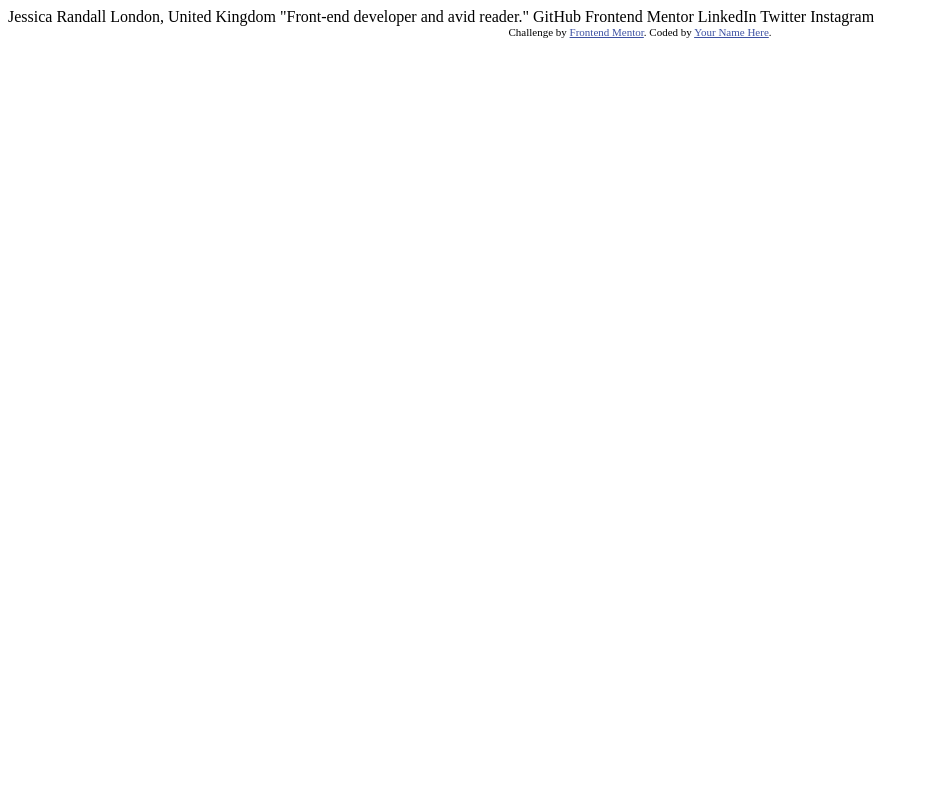
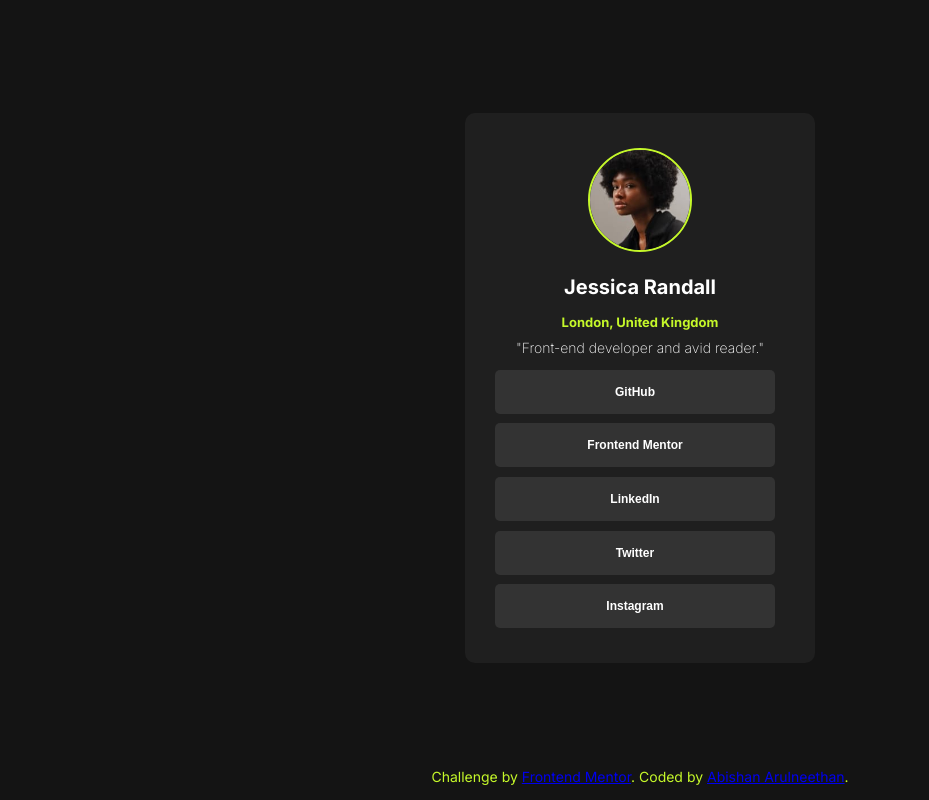
Before and after one commit to Abishan13/fm-social-links, a plain HTML site: page index.html in a window 1280 px wide. Shown: the whole page, without its empty margins (0-929 px from the left). Drawn offline with Linux system fonts and the light colour scheme.

Commit message:
Final commit

```diff
--- a/index.html
+++ b/index.html
@@ -1,34 +1,49 @@
 <!DOCTYPE html>
 <html lang="en">
   <head>
-  <meta charset="UTF-8">
-  <meta name="viewport" content="width=device-width, initial-scale=1.0"> <!-- displays site properly based on user's device -->
+    <meta charset="UTF-8" />
+    <meta name="viewport" content="width=device-width, initial-scale=1.0" />
+    <link rel="preconnect" href="https://fonts.googleapis.com" />
+    <link rel="preconnect" href="https://fonts.gstatic.com" crossorigin />
+    <link
+      href="https://fonts.googleapis.com/css2?family=Inter:ital,opsz,wght@0,14..32,100..900;1,14..32,100..900&display=swap"
+      rel="stylesheet"
+    />
+    <link rel="stylesheet" href="style.css" />
+    <!-- displays site properly based on user's device -->
 
-  <link rel="icon" type="image/png" sizes="32x32" href="./assets/images/favicon-32x32.png">
+    <link
+      rel="icon"
+      type="image/png"
+      sizes="32x32"
+      href="./assets/images/favicon-32x32.png"
+    />
 
     <title>Frontend Mentor | Social links profile</title>
-
-  <!-- Feel free to remove these styles or customise in your own stylesheet 👍 -->
-  <style>
-    .attribution { font-size: 11px; text-align: center; }
-    .attribution a { color: hsl(228, 45%, 44%); }
-  </style>
   </head>
   <body>
-
-  Jessica Randall
-  London, United Kingdom
-  "Front-end developer and avid reader."
-
-  GitHub
-  Frontend Mentor
-  LinkedIn
-  Twitter
-  Instagram
-
-  <div class="attribution">
-    Challenge by <a href="https://www.frontendmentor.io?ref=challenge" target="_blank">Frontend Mentor</a>.
-    Coded by <a href="#">Your Name Here</a>.
+    <div class="container">
+      <div class="content">
+        <img src="assets/images/avatar-jessica.jpeg" alt="" class="avatar" />
+        <h1 class="firstname">Jessica Randall</h1>
+        <h2 class="city">London, United Kingdom</h2>
+        <p class="description">"Front-end developer and avid reader."</p>
+        <div class="social-btn"></div>
+        <button class="my-button">GitHub</button>
+        <button class="my-button">Frontend Mentor</button>
+        <button class="my-button">LinkedIn</button>
+        <button class="my-button">Twitter</button>
+        <button class="my-button">Instagram</button>
+      </div>
     </div>
   </body>
+  <footer>
+    <div class="attribution">
+      Challenge by
+      <a href="https://www.frontendmentor.io?ref=challenge" target="_blank"
+        >Frontend Mentor</a
+      >. Coded by
+      <a href="https://github.com/Abishan13">Abishan Arulneethan</a>.
+    </div>
+  </footer>
 </html>
--- /dev/null
+++ b/style.css
@@ -0,0 +1,94 @@
+body {
+  background-color: hsl(0, 0%, 8%);
+  font-family: "Inter", sans-serif;
+  font-size: 14px;
+}
+
+.container {
+  position: relative;
+  height: 95vh;
+}
+
+.content {
+  position: absolute;
+  top: 50%;
+  left: 50%;
+  transform: translate(-50%, -50%);
+  background-color: hsl(0, 0%, 12%);
+  display: grid;
+  align-items: center;
+  width: 100%;
+  max-width: 350px;
+  height: 550px;
+  border-radius: 10px;
+  padding: 30px;
+  box-sizing: border-box;
+}
+
+h1 {
+  color: hsl(0, 0%, 100%);
+  text-align: center;
+  font-size: 20px;
+  margin-bottom: -5px;
+}
+
+h2 {
+  color: hsl(75, 94%, 57%);
+  font-weight: bold;
+  font-size: 13px;
+  text-align: center;
+  margin-bottom: -15px;
+}
+
+p {
+  color: hsl(0, 0%, 100%);
+  text-align: center;
+  margin-bottom: -5px;
+  font-weight: 200;
+}
+
+.attribution {
+  color: hsl(75, 94%, 57%);
+  text-align: center;
+}
+
+.my-button {
+  background-color: hsl(0, 0%, 20%);
+  border: none;
+  color: white;
+  padding: 15px 26px;
+  text-align: center;
+  text-decoration: none;
+  display: inline-block;
+  font-size: 12px;
+  cursor: pointer;
+  border-radius: 5px;
+  font-weight: bold;
+  overflow: hidden;
+  width: 100%;
+  max-width: 280px;
+  transition: background-color 0.5s ease;
+}
+
+.my-button:hover {
+  background-color: hsl(75, 94%, 57%);
+  color: black;
+}
+
+.social-btn {
+  margin-top: 0;
+  display: flex;
+  flex-direction: column;
+  align-items: center;
+  gap: 10px;
+}
+
+.avatar {
+  display: block;
+  margin: 0 auto;
+  border-radius: 50%;
+  width: 100px;
+  height: 100px;
+  object-fit: cover;
+  border: 2px solid hsl(75, 94%, 57%);
+}
```
Lines whose indentation alone changed are shown as unchanged.
